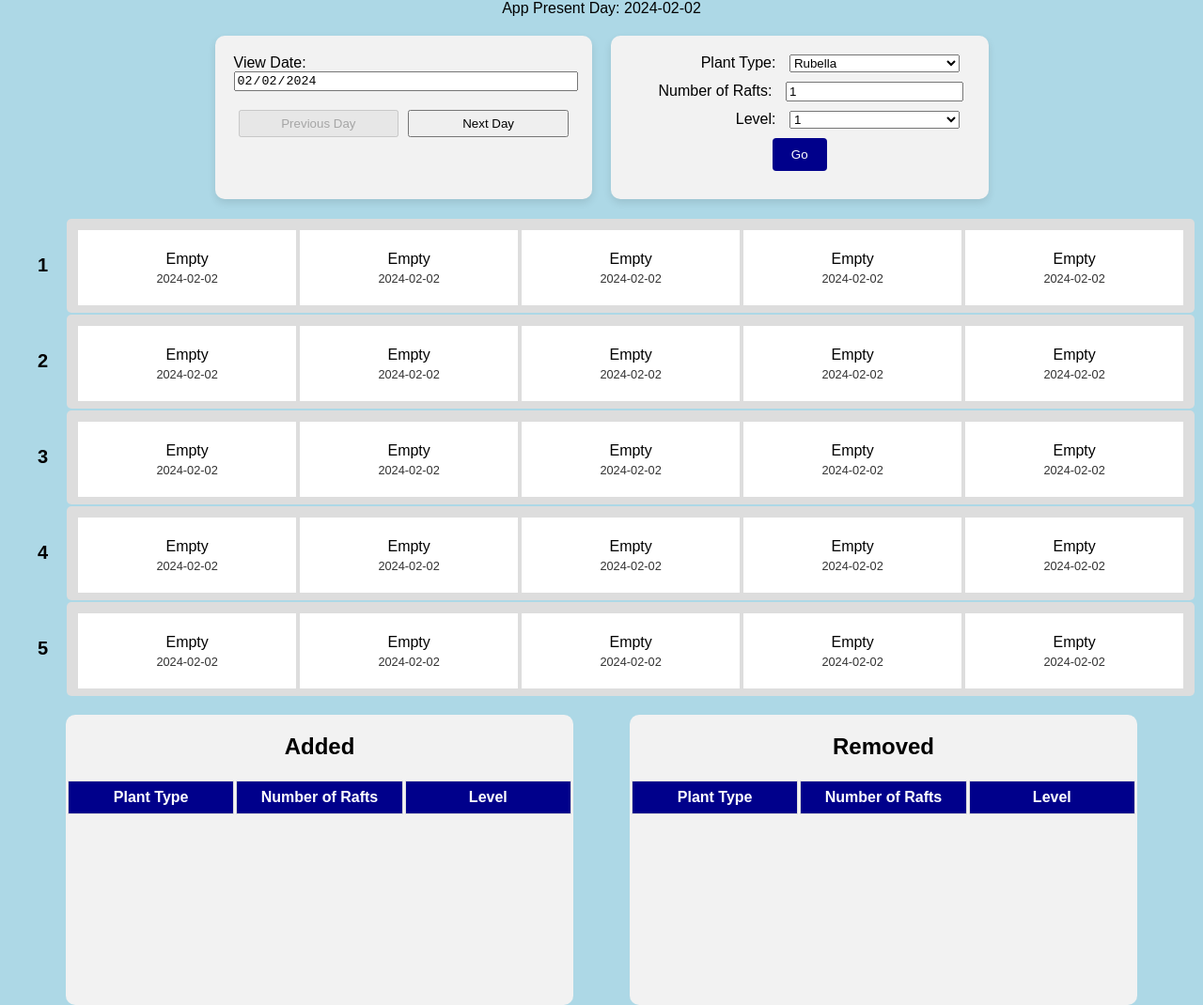
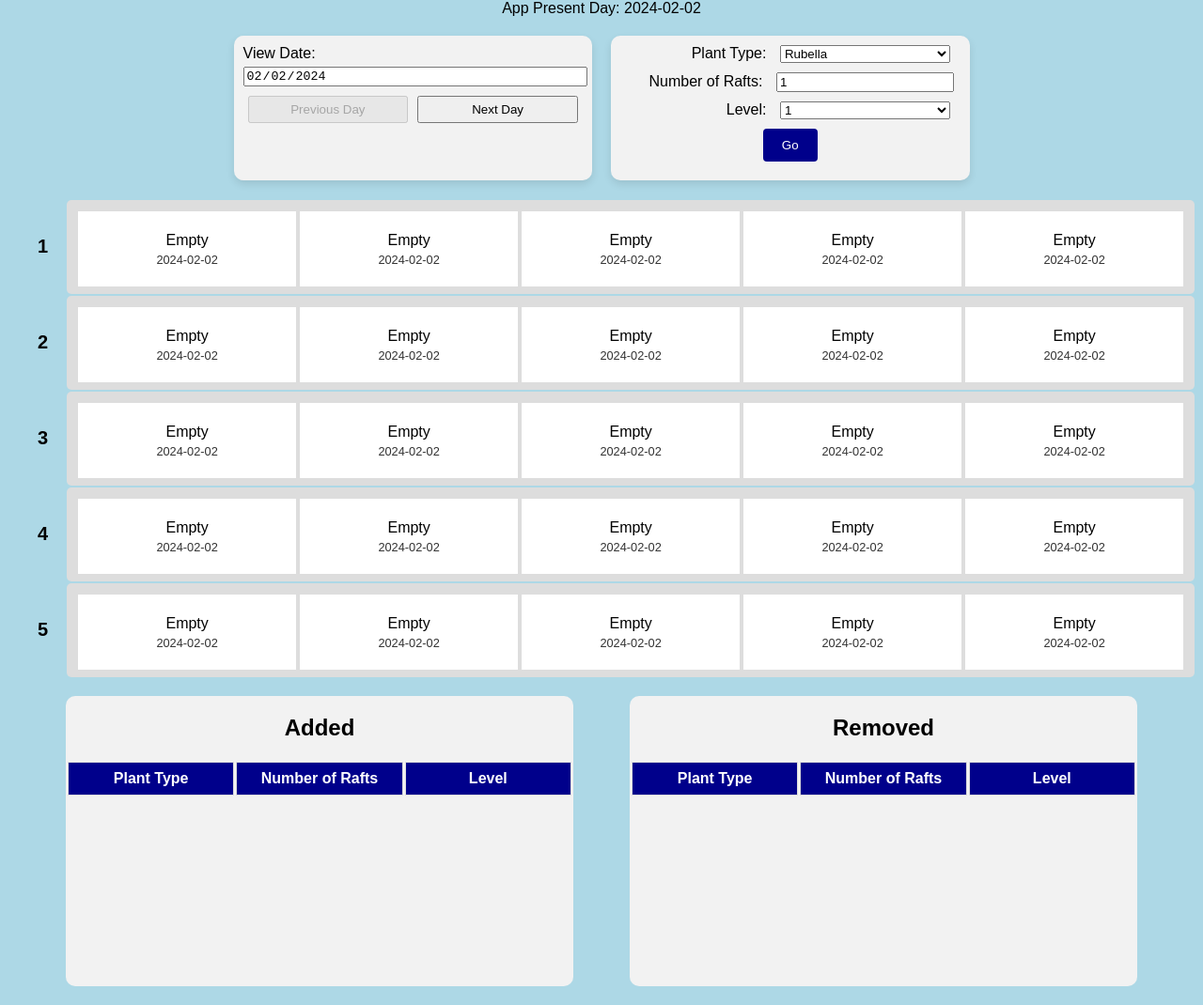
Before and after one commit to timwatson241/farmsw, a website built with Vite: page index.html in a window 1280 px wide. Shown: the whole page at 94% size. Built offline with nearby package versions, Linux system fonts and the light colour scheme.

Commit message:
minor style changes

```diff
--- a/style.css
+++ b/style.css
@@ -114,7 +114,7 @@ body {
   flex: 1; /* Each child will take up equal space */
   display: flex;
   flex-direction: column;
-  padding: 20px;
+  padding: 10px;
   border-radius: 10px;
   background-color: #f2f2f2;
   box-shadow: 0 4px 8px rgba(0,0,0,0.1);
@@ -125,7 +125,7 @@ body {
   display: flex;
   justify-content: space-between;
   width: 100%; /* Ensure the buttons fill the container */
-  margin-top: 10px; /* Space between the date input and the buttons */
+  margin-top: 0px; /* Space between the date input and the buttons */
 }
 
 .date-selector-container button {
@@ -139,6 +139,7 @@ body {
 .date-selector-container input[type="date"] {
   width: 100%;
   margin-bottom: 10px; /* Space between the input and the buttons */
+  margin-top: 5px;
 }
 
 #inputForm {
```
